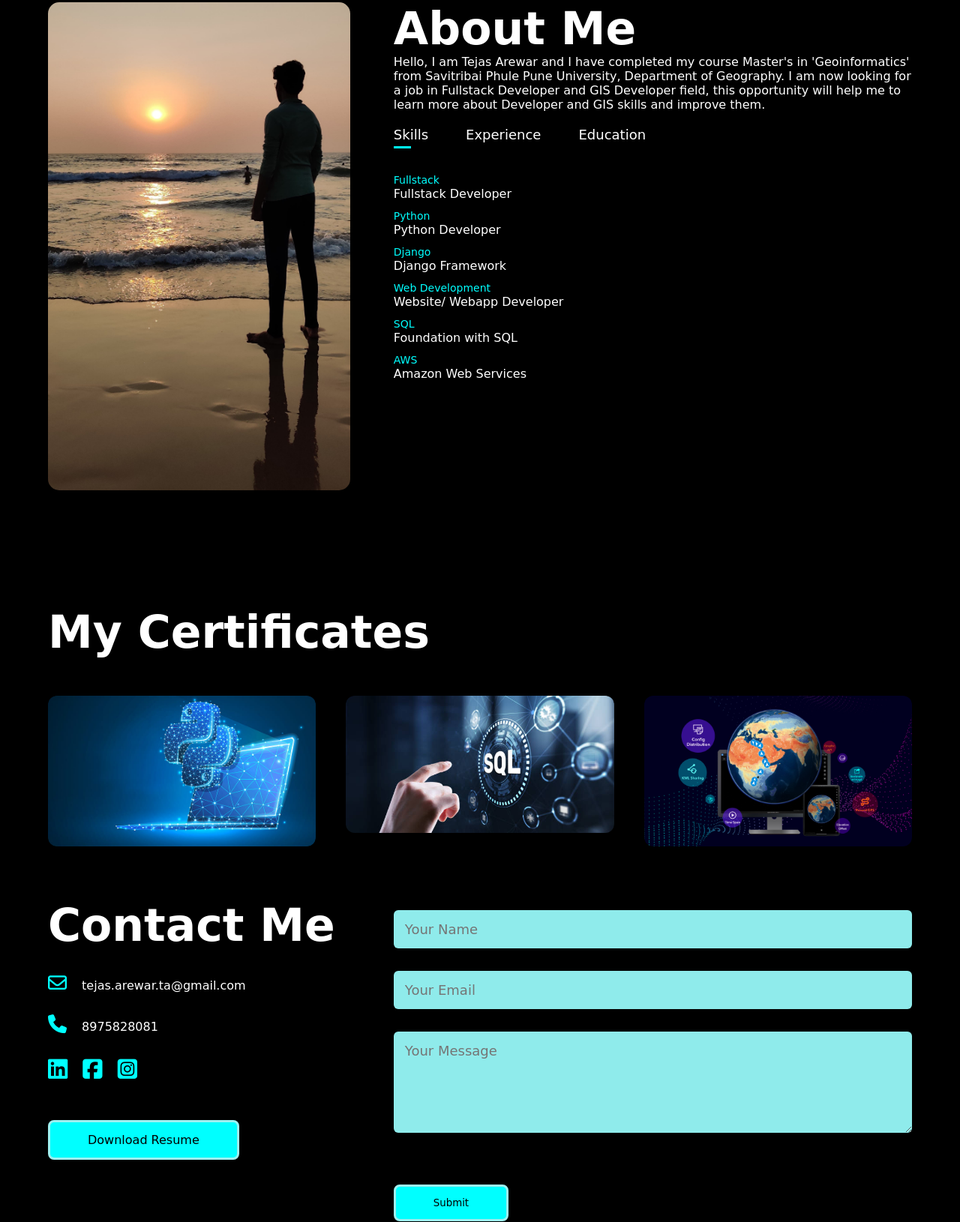
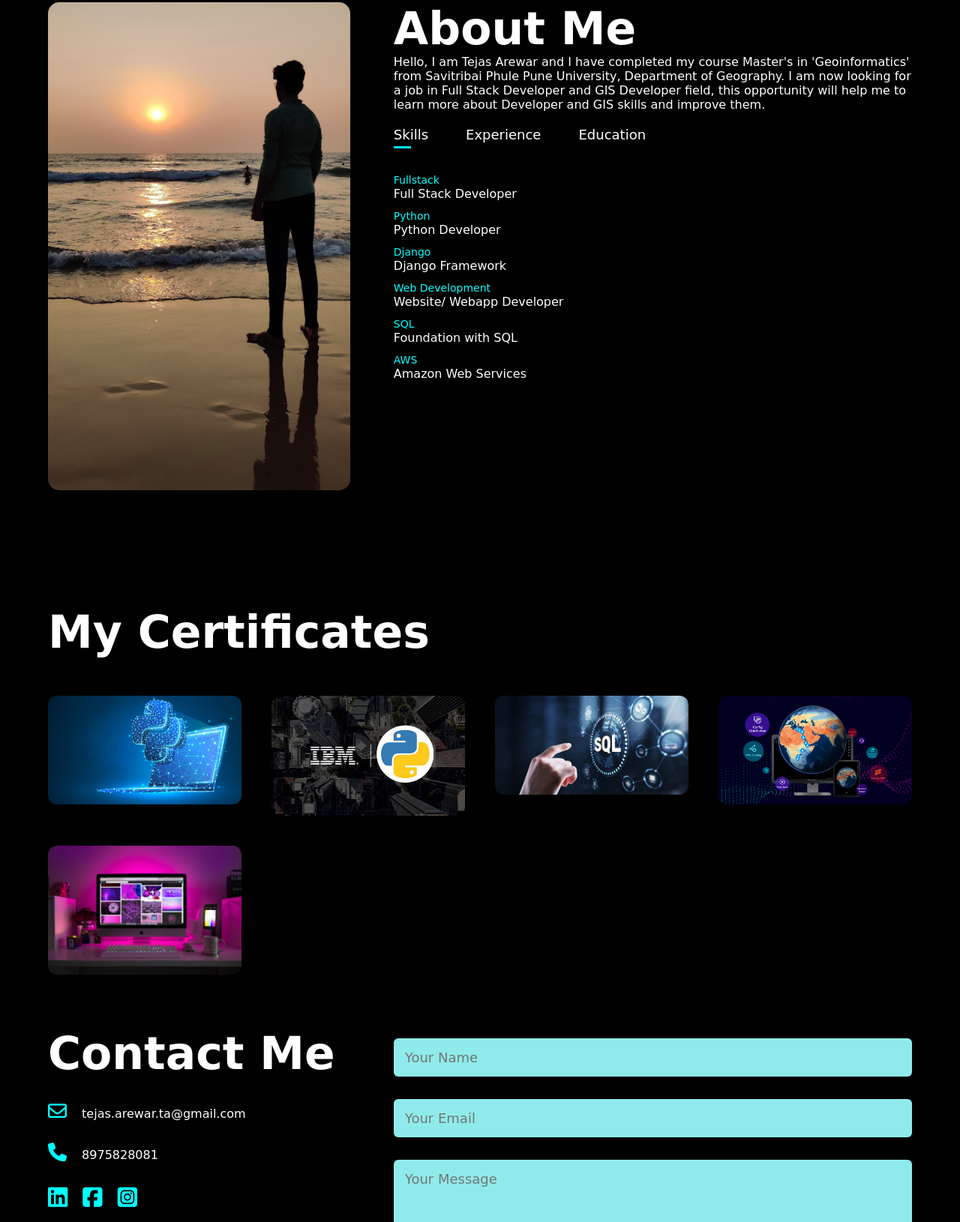
Before and after one commit to TejasArewar/Portfolio, a plain HTML site: page index.html in a window 1280 px wide. Shown: the part 887-2517 px from the top of the page at 75% size. Drawn offline with Linux system fonts and the light colour scheme.

Commit message:
Update index.html

```diff
--- a/index.html
+++ b/index.html
@@ -28,7 +28,7 @@
             </nav>
 
             <div class="header-text">
-                <p>Fullstack Developer</p>
+                <p>Full Stack Developer</p>
                 <h1>Hi, I am <span style="color: aqua">Tejas Arewar</span><br> from Pune</h1>
 
             </div>
@@ -51,7 +51,7 @@
                 <p>
                     Hello, I am Tejas Arewar and I have completed my course Master's in
                     'Geoinformatics' from Savitribai Phule Pune University, Department of Geography.
-                    I am now looking for a job in Fullstack Developer and GIS Developer field, this
+                    I am now looking for a job in Full Stack Developer and GIS Developer field, this
                     opportunity will help me to learn more about Developer and GIS skills and improve them.
                 </p>
 
@@ -62,7 +62,7 @@
                 </div>
                 <div class="tab-contents active-tab" id="skills">
                     <ul>
-                        <li><span>Fullstack</span><br>Fullstack Developer</li>
+                        <li><span>Fullstack</span><br>Full Stack Developer</li>
                         <li><span>Python</span><br>Python Developer</li>
                         <li><span>Django</span><br>Django Framework</li>
                         <li><span>Web Development</span><br>Website/ Webapp Developer</li>
@@ -80,7 +80,7 @@
                     <ul>
                         <li><span>Graduation - 2021</span><br>B.Sc in Geology - Sinhgad collage of Science</li>
                         <li><span>Post Graduation - 2023</span><br>M.Sc Geoinformatics - Pune University</li>
-                        <li><span>Fullstack Developer - 2024</span><br>ItVedant, Pune</li>
+                        <li><span>Full Stack Developer - 2024</span><br>ItVedant, Pune</li>
                     </ul>
                 </div>
 
@@ -101,15 +101,27 @@
         <div class="container">
             <h1 class="sub-title">My Certificates</h1>
             <div class="work-list">
+
                 <div class="work">
                     <img src="Python.jpg">
                     <div class="layer">
                         <h3>Python Certificate</h3>
                         <p>Python with Django Framework complition certificate.
                         Click to view and download.</p>
-                        <a href="Python_Bootcamp_DevTown.pdf"><i class="fa-solid fa-download"></i></a>
+                        <a href="pythondjangoframework_179_1731584933.jpg"><i class="fa-solid fa-download"></i></a>
                     </div>
                 </div>
+
+                <div class="work">
+                    <img src="IBM.jpg">
+                    <div class="layer">
+                        <h3>IBM Certificate</h3>
+                        <p>IBM certificate of Python for Web Development.
+                        Click to view and download.</p>
+                        <a href="IBM_Python.pdf"><i class="fa-solid fa-download"></i></a>
+                    </div>
+                </div>
+
                 <div class="work">
                     <img src="SQL.jpg">
                     <div class="layer">
@@ -119,6 +131,7 @@
                         <a href="ProgrammingFoundation_SQL_176_1716806606.jpg"><i class="fa-solid fa-download"></i></a>
                     </div>
                 </div>
+
                 <div class="work">
                     <img src="Arcpy.png">
                     <div class="layer">
@@ -128,6 +141,17 @@
                         <a href="Arcpy_Yo4GIS.pdf"><i class="fa-solid fa-download"></i></a>
                     </div>
                 </div>
+
+                <div class="work">
+                    <img src="WD.jpg">
+                    <div class="layer">
+                        <h3>Web Designing Certificate</h3>
+                        <p>Web Designing Essential complition certificate.
+                        Click to view and download.</p>
+                        <a href="webdesigningbasics_177_1726665559.jpg"><i class="fa-solid fa-download"></i></a>
+                    </div>
+                </div>
+
             </div>
         </div>
     </div>
```
